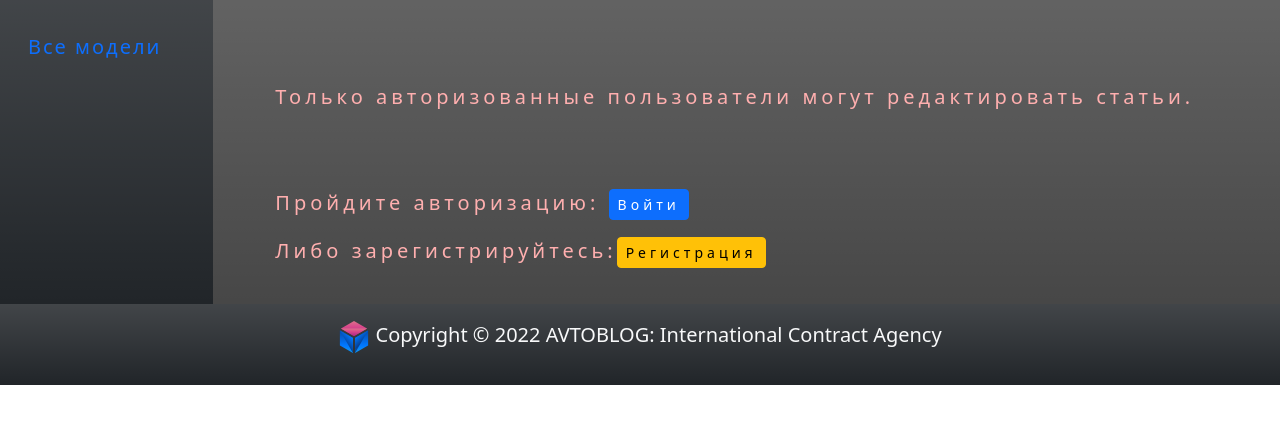
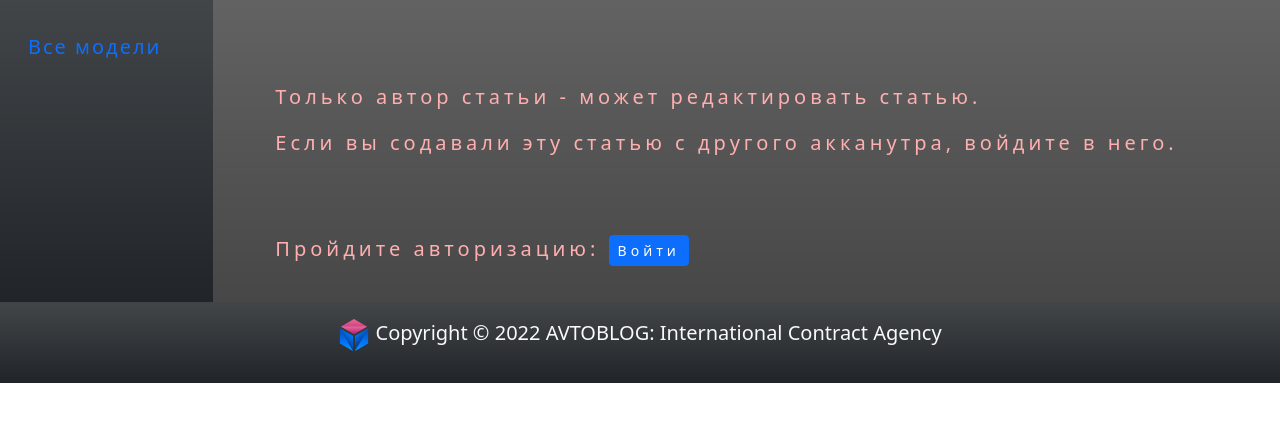
Before and after one commit to Mello134/avtoblog, a Django app: template blog/templates/blog/update_post.html in a window 1280 px wide. Shown: the part 62-486 px from the top of the page. Run offline with Django 4.2, Linux system fonts and the light colour scheme; the template is opened without the code that fills it, so the values that code supplies are empty.

Commit message:
'Авторство_запреты'

```diff
--- a/avtoblog/settings.py
+++ b/avtoblog/settings.py
@@ -112,8 +112,8 @@ AUTH_PASSWORD_VALIDATORS = [
 # Internationalization
 # https://docs.djangoproject.com/en/4.1/topics/i18n/
 
-LANGUAGE_CODE = 'en-En'  # англ. в admin
-# LANGUAGE_CODE = 'ru-Ru'  # русский язык в admin
+# LANGUAGE_CODE = 'en-En'  # англ. в admin
+LANGUAGE_CODE = 'ru-Ru'  # русский язык в admin
 
 TIME_ZONE = 'Europe/Moscow'  # время по МСК
 
--- a/blog/admin.py
+++ b/blog/admin.py
@@ -6,14 +6,14 @@ from .models import *
 
 class CarAdmin(admin.ModelAdmin):
     # список отображаемых столбцов в админ-панели
-    list_display = ('id', 'title', 'time_create', 'get_html_photo', 'is_published')
+    list_display = ('id', 'title', 'time_create', 'get_html_photo', 'is_published', 'author')
     prepopulated_fields = {'slug': ('title',)}  # автозаполнение слага по имени поста
     # список полей на которые можно кликнуть - для редактирования
     list_display_links = ('id', 'title')
     # список полей - ко которым можно вести поиск
     search_fields = ('title', 'content')
     # редактирование поля публикации - в списке - в админке
-    list_editable = ('is_published',)  # запятая - если 1 поле!
+    list_editable = ('is_published', 'author')  # запятая - если 1 поле!
     # фильтр по полям - публикация, время изменения.
     list_filter = ('is_published', 'time_create')
 
--- a/blog/forms.py
+++ b/blog/forms.py
@@ -1,5 +1,5 @@
 from django import forms
-
+from django.contrib.auth.models import User
 
 from blog.models import *
 
@@ -14,6 +14,7 @@ class CarAddForm(forms.ModelForm):
             'content': forms.Textarea(attrs={'cols': 60, 'rows': 6}),
             'tth': forms.Textarea(attrs={'cols': 60, 'rows': 3}),
         }
+
 
 
 # форма редактирования поста
--- a/blog/models.py
+++ b/blog/models.py
@@ -1,5 +1,6 @@
 from django.db import models
 from django.urls import reverse
+from django.contrib.auth.models import User
 
 
 class Car(models.Model):
@@ -16,6 +17,9 @@ class Car(models.Model):
     is_published = models.BooleanField(default=True, verbose_name='Публикация')  # default=True
     # cat_id - id добавится автоматом, ForeignKey - связь Car - c Category
     cat = models.ForeignKey('Category', on_delete=models.PROTECT, verbose_name='Категории')
+    # автор - (связь с моделью User, при удалении автора - статья переходит админу, стандартно автором будет админ,
+    # поле автор не может быть пустым)
+    author = models.ForeignKey(User, on_delete=models.SET_DEFAULT, verbose_name='Автор', default=1, blank=False)
 
     # с помощью метода запись нашего класса будет выводиться по её заголовку
     def __str__(self):
--- a/blog/templates/blog/update_post.html
+++ b/blog/templates/blog/update_post.html
@@ -15,7 +15,9 @@
 <h1>{{ title }}</h1><br>
 
 <!-- если пользователь залогиненый -->
-{% if request.user.is_authenticated %}
+<!-- if request.user.is_authenticated %} -->
+<!-- если это автор статьи или администратор -->
+{% if car.author == request.user or request.user.id == 1 %}
 
 <form action="{%  url 'update_post' car_slug=car.slug cat_slug=car.cat.slug %}" method="post" enctype="multipart/form-data">
 	{% csrf_token %}
@@ -61,17 +63,18 @@
 
 
 
-<!-- если пользователь не авторизован -->
+<!-- если пользователь не автор статьи и не администратор -->
 {% else %}
 
 <div class="form-error">
-	<p>Только авторизованные пользователи могут редактировать статьи.</p>
+	<p>Только автор статьи - может редактировать статью.</p>
+	<p>Если вы содавали эту статью с другого акканутра, войдите в него.</p>
 	<br><br>
 	<p>
 		Пройдите авторизацию: <a href="{% url 'login' %}" class="btn btn-primary btn-sm">Войти</a>
 	</p>
-	<p>
-		Либо зарегистрируйтесь:<a href="{% url 'register' %}" class="btn btn-warning btn-sm">Регистрация</a>
+<!-- 	<p>
+		Либо зарегистрируйтесь:<a href="{% url 'register' %}" class="btn btn-warning btn-sm">Регистрация</a> -->
 
 	</p>
 </div>
```
Also changed, not shown: blog/templates/blog/car.html (+10 -1 lines), blog/templates/blog/delete_post.html (+9 -4 lines), blog/views.py (+7 -4 lines), blog/migrations/0002_alter_car_options_alter_category_options_car_author_and_more.py (added), blog/migrations/0003_alter_car_author.py (added).
